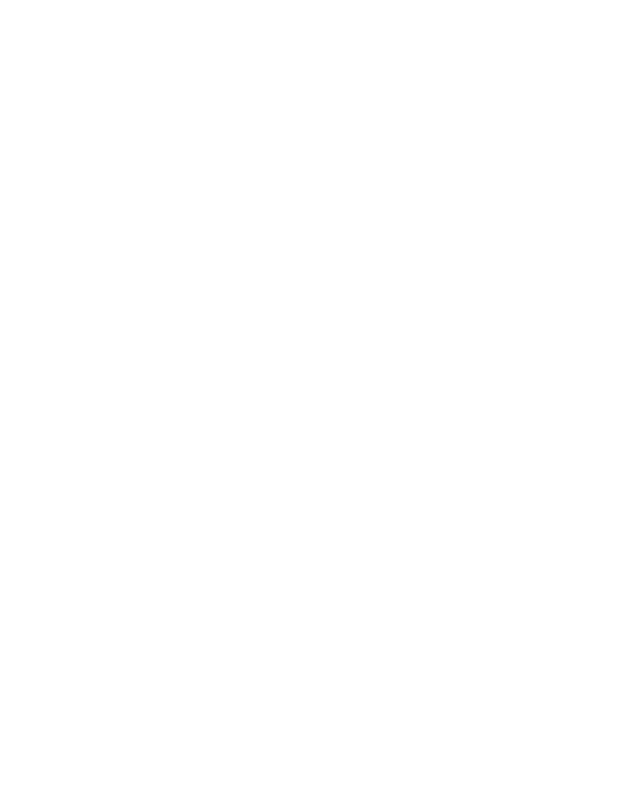
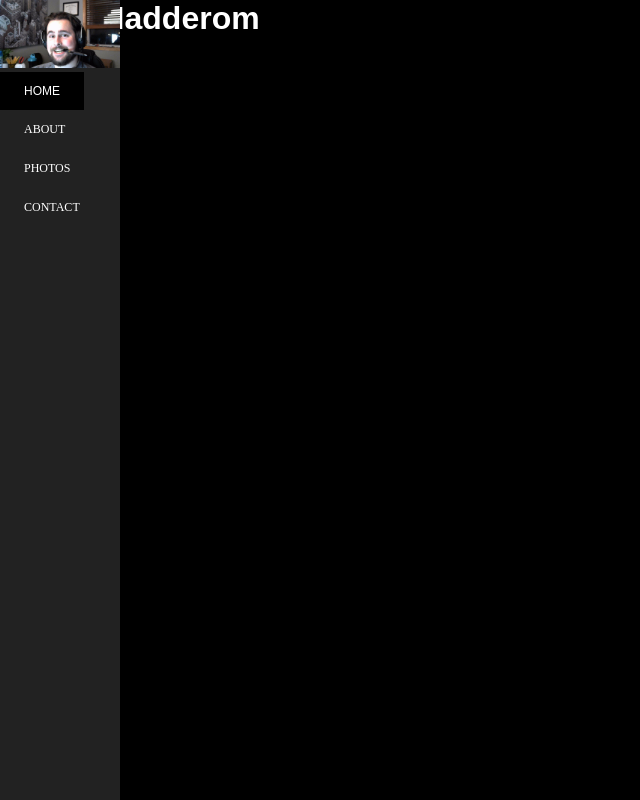
Before and after one commit to dmadd1996/App_Showcase, a plain HTML site: page Index.html in a window 1280 px wide. Shown: the whole page, without its empty margins (0-640 px from the left). Drawn offline with Linux system fonts and the light colour scheme.

Commit message:
added nav (button, padding, background, hover function, sidebar function, fonts, img) added header (name)

```diff
--- a/Assets/style.css
+++ b/Assets/style.css
@@ -0,0 +1,81 @@
+* {
+  box-sizing: border-box;
+  padding: auto;
+  margin: auto;
+}
+
+.body, .h1, .h2, .h3, .h4 {
+  font-family: 'Arial', 'Helvetica', 'sans-serif';
+}
+
+.sidebar {
+  height:100%;
+  width:200px;
+  background-color:#fff;
+  position:fixed!important;
+  z-index:1;
+  overflow:auto;
+  width: 120px;
+  background: #222;
+}
+
+/*.bar-item{
+  padding:8px 16px;
+  float: left;
+  width: auto;
+  border: none;
+  display: block;
+  outline: 0;
+  width: 100%;
+  padding: 8px 16px;
+  text-align: left;
+  white-space: normal;
+  float: none;
+}
+
+.bar-block{
+  width:100%;
+  text-align:left;
+  padding:8px 16px;
+  min-width: 100%;
+}*/
+
+.small{
+  font-size: 12px!important;
+}
+
+/*use for mobile resizing within the @media syntax
+
+.hide-small{
+  display: none!important;
+}*/
+
+.button {
+  border:none;
+  display:inline-block;
+  padding:8px 16px;
+  vertical-align:middle;
+  overflow:hidden;
+  text-decoration:none;
+  color:inherit;
+  background-color:inherit;
+  text-align:center;
+  cursor:pointer;
+  white-space:nowrap;
+}
+
+.padding-large{
+  padding:12px 24px!important
+}
+
+.black{
+  color:#fff!important;
+  background-color:#000!important
+}
+
+.hover-black:hover{
+  color:#fff!important;
+  background-color:#000!important
+}
+
+/*.center {display: inline-block; width: auto;}*/
--- a/Index.html
+++ b/Index.html
@@ -1,7 +1,42 @@
-<html>
-    <head>
-        <title>Derek's Application Showcase</title>
-        <meta charset="UTF-8">
-        <meta name="viewport" content="width-device-width, initial scale=1">
-    </head>
+<!DOCTYPE html>
+<html lang="en-us">
+
+<head>
+    <title>Derek's Application Showcase</title>
+  <meta charset="UTF-8">
+    <meta name="viewport" content="width-device-width, initial scale=1">
+    <link rel="stylesheet" href="./Assets/style.css">
+</head>
+
+<body class="black">
+
+<nav class="sidebar bar-block small hide-small center">
+    <!-- Avatar image in top left corner -->
+    <img src="./Assets/images/Avatar_Test.jpg" style="width:100%">
+    <a href="#" class="bar-item button padding-large black">
+      <i class="fa fa-home w3-xxlarge"></i>
+      <p class="body">HOME</p>
+    </a>
+    <a href="#about" class="bar-item button padding-large hover-black">
+      <i class="fa fa-user w3-xxlarge"></i>
+      <p>ABOUT</p>
+    </a>
+    <a href="#photos" class="bar-item button padding-large hover-black">
+      <i class="fa fa-eye w3-xxlarge"></i>
+      <p>PHOTOS</p>
+    </a>
+    <a href="#contact" class="bar-item button padding-large hover-black">
+      <i class="fa fa-envelope w3-xxlarge"></i>
+      <p>CONTACT</p>
+    </a>
+</nav>
+
+<div class="w3-padding-large" id="main">
+    <header class="h1 container padding-32 center black" id="HOME">
+        <h1 class="jumbo"><span class="hide-small">Derek</span> Madderom</h1>
+    </header>
+</div>
+
+</body>
+
 </html>
```
Also changed, not shown: Assets/images/Avatar_Test.jpg (added).
